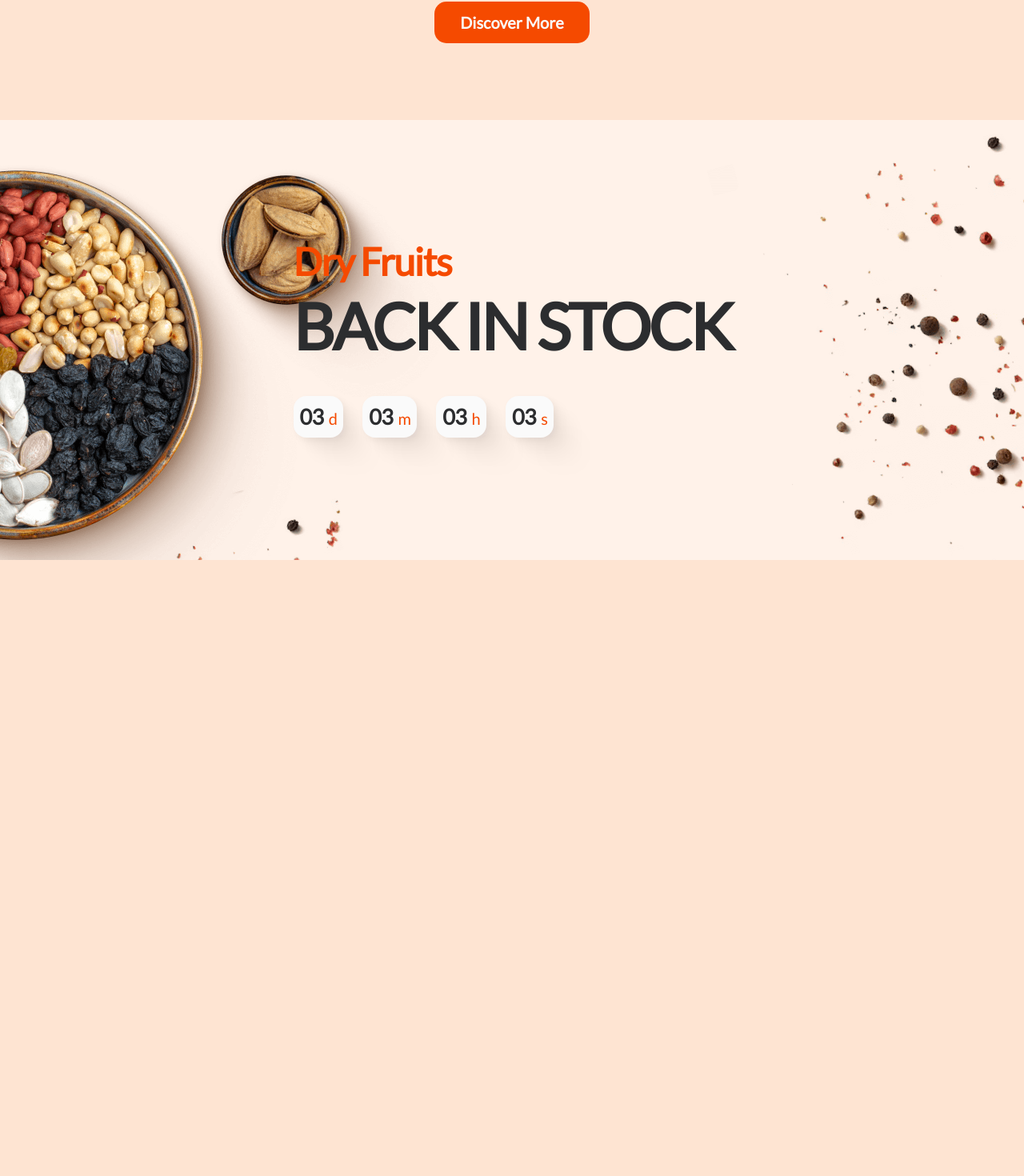
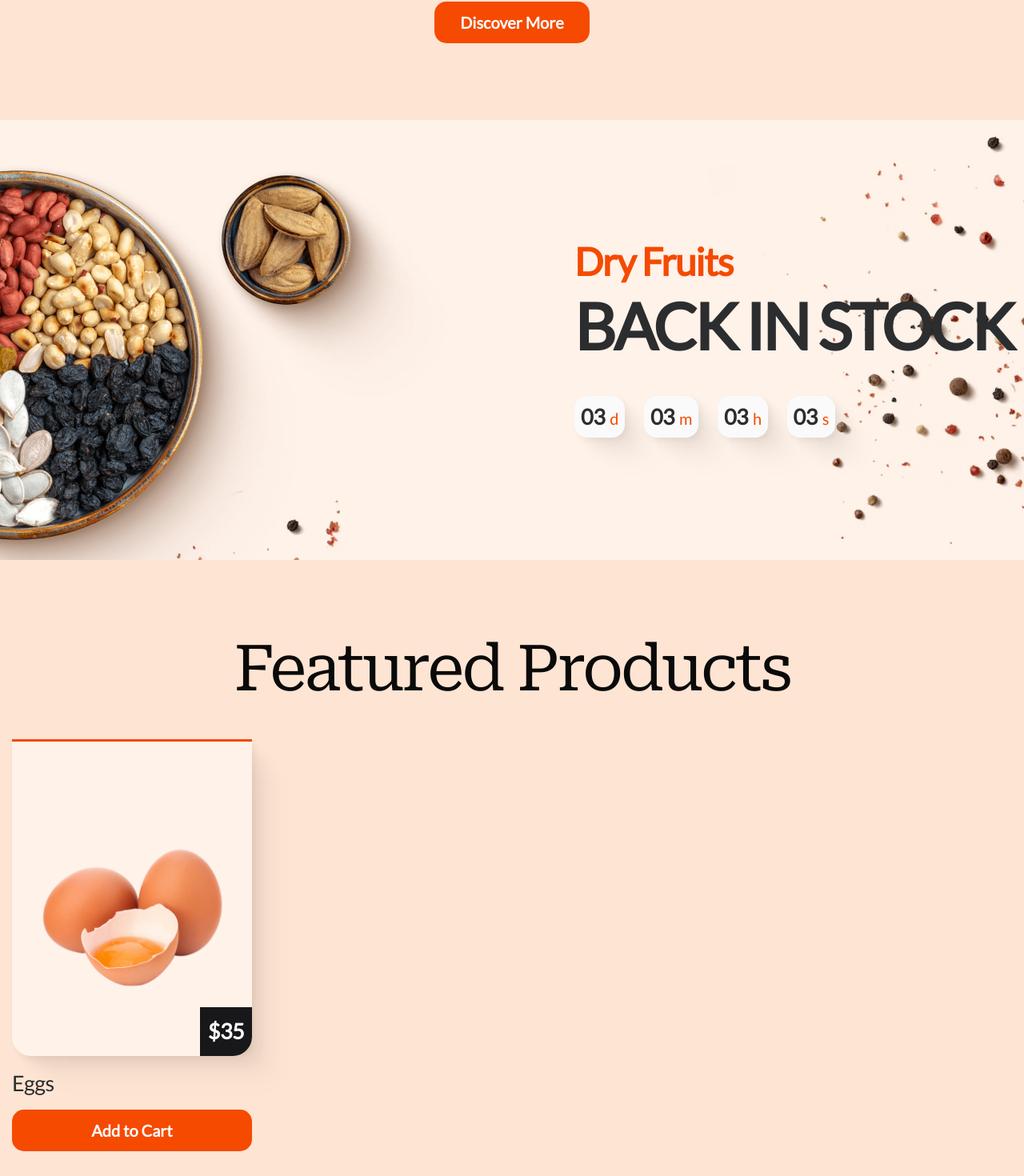
Before and after one commit to hossein1075/e-Bazar, a React (Vite) app: page / in a window 1280 px wide. Shown: the part 2241-3711 px from the top of the page at 80% size. Before the commit the page ends 2941 px from the top, so only its background shows below. Built offline with nearby package versions, Linux system fonts and the light colour scheme.

Commit message:
add section feature

```diff
--- a/src/components/main/Main.jsx
+++ b/src/components/main/Main.jsx
@@ -3,6 +3,7 @@ import Banner from './sections/section1/Banner'
 import Category from './sections/section2/Category'
 import Products from './sections/section3/Products'
 import BannerOff from './sections/section4/BannerOff'
+import Feautres from './sections/section5/Feautres'
 function Main() {
   return (
     <>
@@ -11,6 +12,7 @@ function Main() {
       <Category/>
       <Products/>
       <BannerOff/>
+      <Feautres/>
     </main>
     </>
   )
--- a/src/components/main/sections/section4/BannerOff.jsx
+++ b/src/components/main/sections/section4/BannerOff.jsx
@@ -4,7 +4,7 @@ function BannerOff() {
   return (
     <>
     <section className='flex items-center sm:bg-[url(/images/banner-bg.png)] bg-[position:top_right] bg-no-repeat bg-size-cover bg-white md:bg-transparent pt-8 pl-6 pb-12 md:pb-0 md:pt-0 md:pl-0 sm:h-137.5 lg::h-175'>
-        <div className="container flex flex-col items-start lg:items-center">
+        <div className="container flex flex-col items-start xl:items-end md:items-center">
             <div className='flex flex-col '>
                 <h5 className='font-bold text-xl sm:text-3xl md:text-5xl tracking-tightest2 text-orange-600 mb-4'>Dry Fruits</h5>
                 <h2 className='font-bold text-5xl sm:text-6xl md:text-80px tracking-tightest mb-12'>BACK IN STOCK</h2>
--- /dev/null
+++ b/src/components/main/sections/section5/Feautres.jsx
@@ -0,0 +1,21 @@
+import React from 'react'
+import ProductsBox from '../../componentsMain/ProductBox/ProductsBox'
+function Feautres() {
+    return (
+        <>
+            <section className='pt-15 pb-6 md:pt-17.5 md:pb-8 lg:pt-24 lg:pb-12'>
+                <div className="container">
+                    <div>
+                        <h2 className='text-center text-5xl md:text-6xl lg:text-80px tracking-tightest text-neutral-950 font-RobotoSerif-Regular mb-8 md:mb-12'>Featured Products</h2>
+
+                        <div>
+                            <ProductsBox />
+                        </div>
+                    </div>
+                </div>
+            </section>
+        </>
+    )
+}
+
+export default Feautres
```
